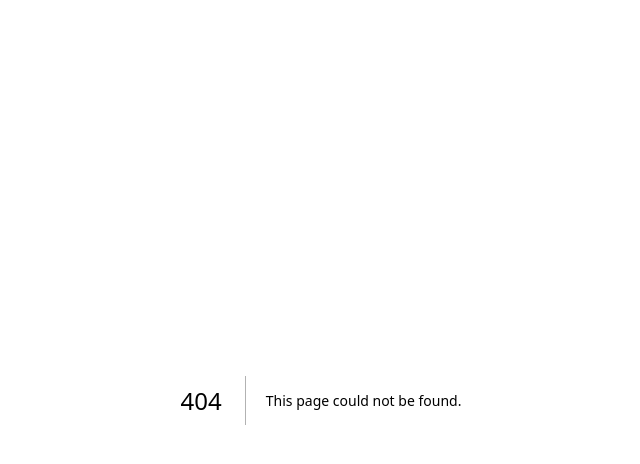
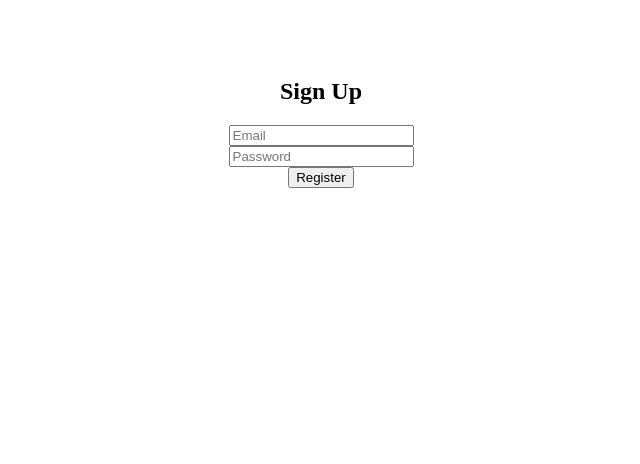
Before and after one commit to dpx204710-crypto/emovibe-1.0, a Next.js app in the folder frontend/: page /signup in a window 1280 px wide. Before the commit this address had no page. Shown: the top 464 px of the page, without its empty margins (319-959 px from the left). Built offline with nearby package versions, Linux system fonts and the light colour scheme; no server answers.

Commit message:
Create signup.js

```diff
--- /dev/null
+++ b/frontend/pages/signup.js
@@ -0,0 +1,25 @@
+import { useState } from 'react';
+import { createClient } from '@supabase/supabase-js';
+
+const supabase = createClient(process.env.NEXT_PUBLIC_SUPABASE_URL, process.env.NEXT_PUBLIC_SUPABASE_KEY);
+
+export default function Signup() {
+  const [email, setEmail] = useState('');
+  const [password, setPassword] = useState('');
+  const [message, setMessage] = useState('');
+
+  const handleSignup = async () => {
+    const { error } = await supabase.auth.signUp({ email, password });
+    setMessage(error ? error.message : 'Signup successful! Please check your email.');
+  };
+
+  return (
+    <div style={{ textAlign: 'center', padding: '50px' }}>
+      <h2>Sign Up</h2>
+      <input type="email" placeholder="Email" onChange={e => setEmail(e.target.value)} /><br />
+      <input type="password" placeholder="Password" onChange={e => setPassword(e.target.value)} /><br />
+      <button onClick={handleSignup}>Register</button>
+      <p>{message}</p>
+    </div>
+  );
+}
```
